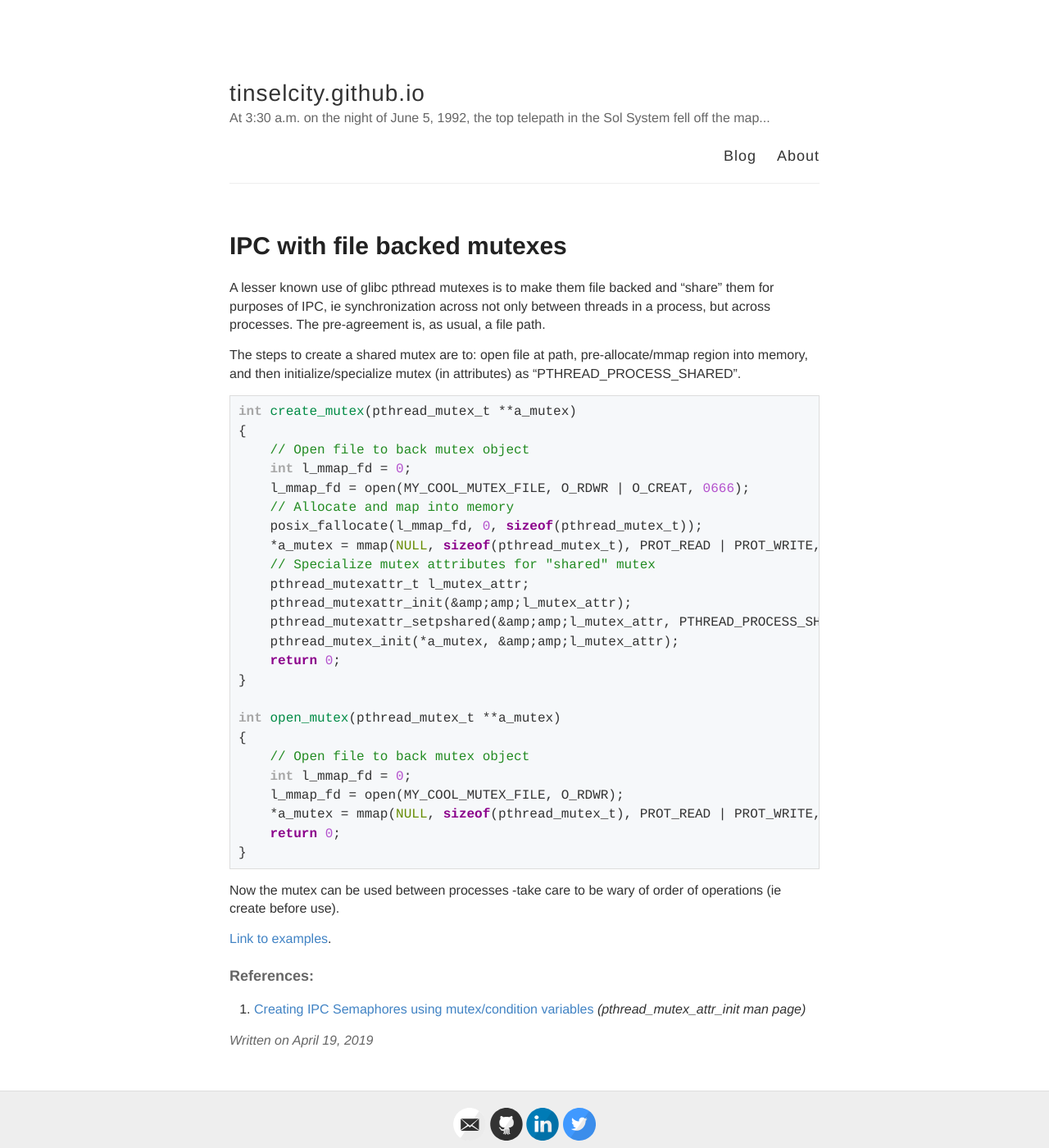
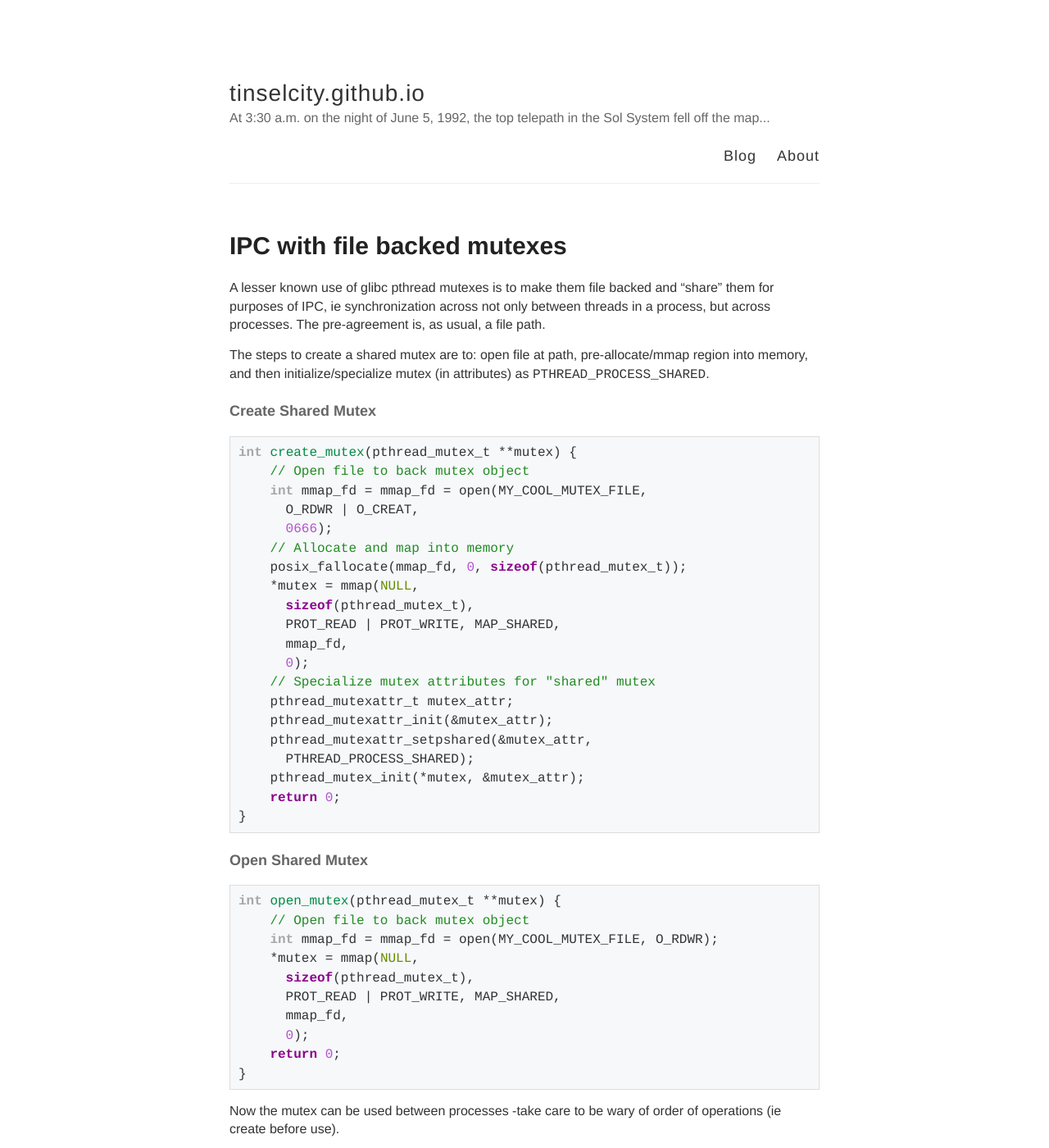
Before and after one commit to tinselcity/tinselcity.github.io, a Jekyll site: the page built from _posts/2019-4-19-IPC-W-Mutexes.md, in a window 1280 px wide and 1400 px high. Shown: the whole window at 82% size. Built offline with Jekyll 4.4.1, drawn with Linux system fonts in a browser that asks for light colours.

Commit message:
cleanup.

````diff
--- a/_posts/2019-4-19-IPC-W-Mutexes.md
+++ b/_posts/2019-4-19-IPC-W-Mutexes.md
@@ -5,31 +5,44 @@ title: IPC with file backed mutexes
 
 A lesser known use of glibc pthread mutexes is to make them file backed and “share” them for purposes of IPC, ie synchronization across not only between threads in a process, but across processes.  The pre-agreement is, as usual, a file path.
 
-The steps to create a shared mutex are to: open file at path, pre-allocate/mmap region into memory, and then initialize/specialize mutex (in attributes) as “PTHREAD_PROCESS_SHARED”.
+The steps to create a shared mutex are to: open file at path, pre-allocate/mmap region into memory, and then initialize/specialize mutex (in attributes) as `PTHREAD_PROCESS_SHARED`.
+
+#### Create Shared Mutex
 
 ```c
-int create_mutex(pthread_mutex_t **a_mutex)
-{
+int create_mutex(pthread_mutex_t **mutex) {
     // Open file to back mutex object
-    int l_mmap_fd = 0;
-    l_mmap_fd = open(MY_COOL_MUTEX_FILE, O_RDWR | O_CREAT, 0666);
+    int mmap_fd = mmap_fd = open(MY_COOL_MUTEX_FILE,
+      O_RDWR | O_CREAT,
+      0666);
     // Allocate and map into memory
-    posix_fallocate(l_mmap_fd, 0, sizeof(pthread_mutex_t));
-    *a_mutex = mmap(NULL, sizeof(pthread_mutex_t), PROT_READ | PROT_WRITE, MAP_SHARED, l_mmap_fd, 0);
+    posix_fallocate(mmap_fd, 0, sizeof(pthread_mutex_t));
+    *mutex = mmap(NULL,
+      sizeof(pthread_mutex_t),
+      PROT_READ | PROT_WRITE, MAP_SHARED,
+      mmap_fd,
+      0);
     // Specialize mutex attributes for "shared" mutex
-    pthread_mutexattr_t l_mutex_attr;
-    pthread_mutexattr_init(&amp;amp;l_mutex_attr);
-    pthread_mutexattr_setpshared(&amp;amp;l_mutex_attr, PTHREAD_PROCESS_SHARED);
-    pthread_mutex_init(*a_mutex, &amp;amp;l_mutex_attr);
+    pthread_mutexattr_t mutex_attr;
+    pthread_mutexattr_init(&mutex_attr);
+    pthread_mutexattr_setpshared(&mutex_attr,
+      PTHREAD_PROCESS_SHARED);
+    pthread_mutex_init(*mutex, &mutex_attr);
     return 0;
 }
+```
 
-int open_mutex(pthread_mutex_t **a_mutex)
-{
+#### Open Shared Mutex
+
+```c
+int open_mutex(pthread_mutex_t **mutex) {
     // Open file to back mutex object
-    int l_mmap_fd = 0;
-    l_mmap_fd = open(MY_COOL_MUTEX_FILE, O_RDWR);
-    *a_mutex = mmap(NULL, sizeof(pthread_mutex_t), PROT_READ | PROT_WRITE, MAP_SHARED, l_mmap_fd, 0);
+    int mmap_fd = mmap_fd = open(MY_COOL_MUTEX_FILE, O_RDWR);
+    *mutex = mmap(NULL,
+      sizeof(pthread_mutex_t),
+      PROT_READ | PROT_WRITE, MAP_SHARED,
+      mmap_fd,
+      0);
     return 0;
 }
 ```
````
Also changed, not shown: other parts of _posts/2019-4-19-IPC-W-Mutexes.md (+2 -2 lines), _posts/2019-5-3-Object-Is-POD.md (+11 -11 lines), _posts/2019-6-1-File-In-Cache.md (+7 -3 lines), _posts/2019-7-4-TCP_Repair.md (+5 -3 lines).
